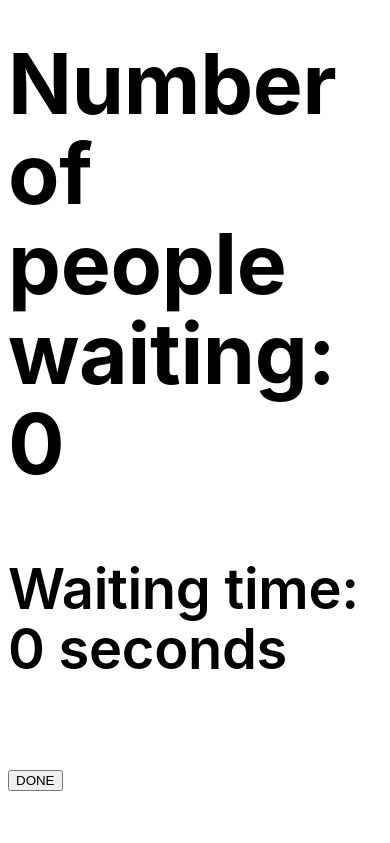
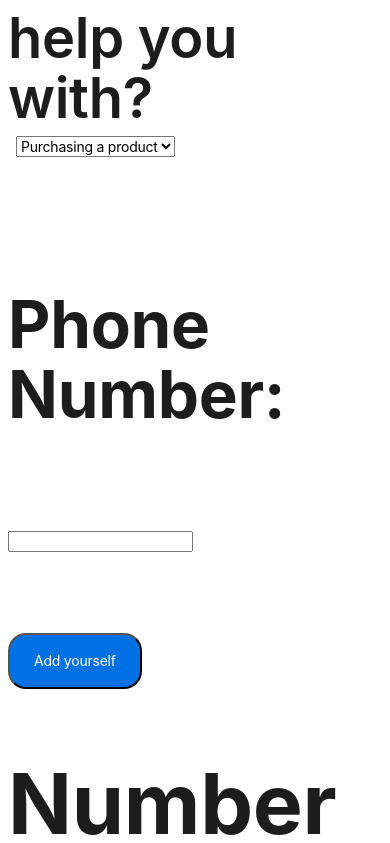
Before and after one commit to sarah23398/wait-here, an Angular app in the folder wait-here/: page / in a window 390 px wide. Shown: the part 901-1744 px from the top of the page. Before the commit the page ends 1704 px from the top, so only its background shows below. Built offline with nearby package versions, Linux system fonts and the light colour scheme.

Commit message:
Add Yourself button css and Done button css partially finished
Did some of the css for the buttons and added a phone number input box.

```diff
--- a/wait-here/src/app/app.component.html
+++ b/wait-here/src/app/app.component.html
@@ -1,6 +1,6 @@
 <h1>Welcome to WaitHere!</h1>
 
-<label for="stores">Choose a store: </label>
+<label for="stores"><h2>Choose a store: </h2></label>
 <select name="stores" id="stores">
   <option id="Apple">Apple</option>
   <option id="Sephora">Sephora</option>
--- a/wait-here/src/app/app.component.scss
+++ b/wait-here/src/app/app.component.scss
@@ -4,4 +4,29 @@ line-height: 1.07143;
 font-weight: 600;
 letter-spacing: -.005em;
 font-family: "SF Pro Display","SF Pro Icons","Helvetica Neue","Helvetica","Arial",sans-serif;
+color: #1d1d1f;
 }
+
+body{
+    font-size: 14px;
+    line-height: 1.42859;
+    font-weight: 400;
+    letter-spacing: -.016em;
+    font-family: "SF Pro Display","SF Pro Icons","Helvetica Neue","Helvetica","Arial",sans-serif;
+    display: block;
+    margin: 8px;
+}
+h1, h2, h3, h4, h5, h6 {
+    font-weight: 600;
+    color: #1d1d1f;
+}
+
+select{
+    font-size: 14px;
+    line-height: 1.42859;
+    font-weight: 400;
+    letter-spacing: -.016em;
+    font-family: "SF Pro Display","SF Pro Icons","Helvetica Neue","Helvetica","Arial",sans-serif;
+    display: block;
+    margin: 8px;
+}
--- a/wait-here/src/app/waiting-list/waiting-list.component.html
+++ b/wait-here/src/app/waiting-list/waiting-list.component.html
@@ -1,6 +1,8 @@
-<button (click)="add()">Add yourself</button>
+<label for="phoneno"><h3>Phone Number:</h3></label>
+<input type="text" id="phoneno" name="phoneno"><br><br>
+<button (click)="add()"><body>Add yourself</body></button>
 <div>
   <h2>Number of people waiting: {{ count }}</h2>
   <p>Waiting time: {{ timeLeft }} seconds</p>
-  <button (click)="done()">DONE</button>
+  <button (click)="done()"><body>DONE</body></button>
 </div>
--- a/wait-here/src/app/waiting-list/waiting-list.component.scss
+++ b/wait-here/src/app/waiting-list/waiting-list.component.scss
@@ -0,0 +1,28 @@
+body{
+    font-size: 14px;
+    line-height: 1.42859;
+    font-weight: 400;
+    letter-spacing: -.016em;
+    font-family: "SF Pro Display","SF Pro Icons","Helvetica Neue","Helvetica","Arial",sans-serif;
+    display: block;
+    margin: 8px;
+}
+button{
+    cursor: pointer;
+    display: inline-block;
+    text-align: center;
+    white-space: nowrap;
+    font-size: 17px;
+    line-height: 1.17648;
+    font-weight: 400;
+    letter-spacing: -.022em;
+    font-family: "SF Pro Text","SF Pro Icons","Helvetica Neue","Helvetica","Arial",sans-serif;
+    min-width: 28px;
+    padding-left: 16px;
+    padding-right: 16px;
+    padding-top: 8px;
+    padding-bottom: 8px;
+    border-radius: 18px;
+    background: #0071e3;
+    color: #fff;
+}
```
